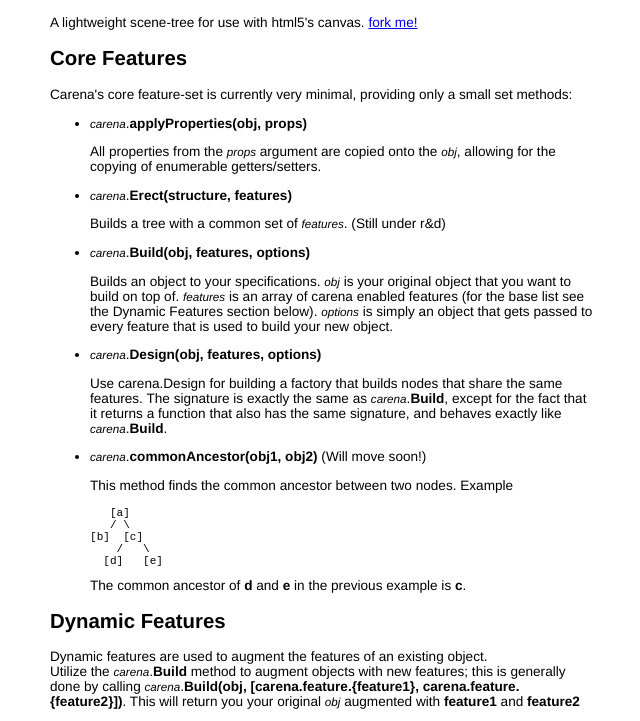
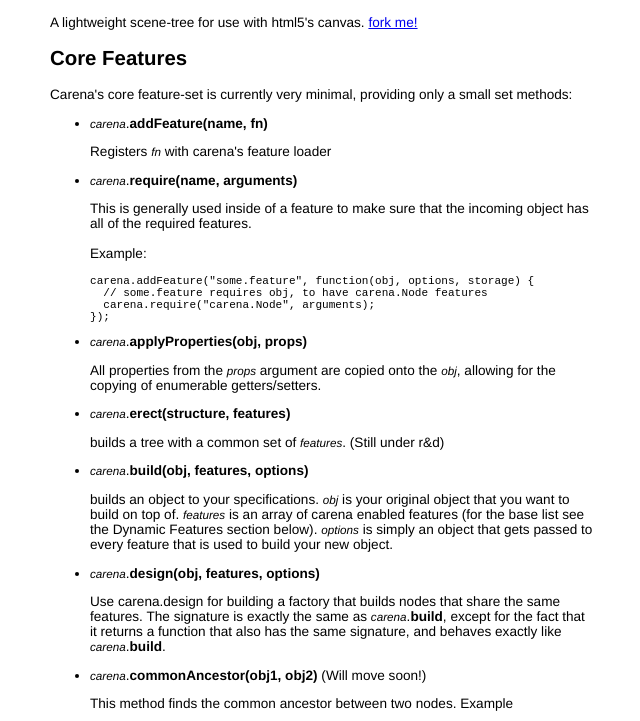
Before and after one commit to tmpvar/carena, a plain HTML site: page index.html in a window 1280 px wide. Shown: the part 35-756 px from the top of the page, without its empty margins (318-958 px from the left). Drawn offline with Linux system fonts and the light colour scheme.

Commit message:
documentation for addFeature and require

```diff
--- a/index.html
+++ b/index.html
@@ -32,24 +32,41 @@
     <p>
       Carena's core feature-set is currently very minimal, providing only a small set methods:
       <ul>
+        <li><em>carena</em>.<strong>addFeature(name, fn)</strong>
+          <p>
+            Registers <em>fn</em> with carena's feature loader
+          </p>
+        </li>
+        <li><em>carena</em>.<strong>require(name, arguments)</strong>
+          <p>
+            This is generally used inside of a feature to make sure that the incoming object has all of the required features.
+            <br /><br />
+            Example:
+          </p>
+          <pre>
+carena.addFeature("some.feature", function(obj, options, storage) {
+  // some.feature requires obj, to have carena.Node features
+  carena.require("carena.Node", arguments);
+});</pre>
+        </li>
         <li><em>carena</em>.<strong>applyProperties(obj, props)</strong>
           <p>
             All properties from the <em>props</em> argument are copied onto the <em>obj</em>, allowing for the copying of enumerable getters/setters.
           </p>
         </li>
-        <li><em>carena</em>.<strong>Erect(structure, features)</strong>
+        <li><em>carena</em>.<strong>erect(structure, features)</strong>
           <p>
-            Builds a tree with a common set of <em>features</em>. (Still under r&amp;d)
+            builds a tree with a common set of <em>features</em>. (Still under r&amp;d)
           </p>
         </li>
-        <li><em>carena</em>.<strong>Build(obj, features, options)</strong>
+        <li><em>carena</em>.<strong>build(obj, features, options)</strong>
           <p>
-            Builds an object to your specifications. <em>obj</em> is your original object that you want to build on top of.  <em>features</em> is an array of carena enabled features (for the base list see the Dynamic Features section below). <em>options</em> is simply an object that gets passed to every feature that is used to build your new object.
+            builds an object to your specifications. <em>obj</em> is your original object that you want to build on top of.  <em>features</em> is an array of carena enabled features (for the base list see the Dynamic Features section below). <em>options</em> is simply an object that gets passed to every feature that is used to build your new object.
           </p>
         </li>
-        <li><em>carena</em>.<strong>Design(obj, features, options)</strong>
+        <li><em>carena</em>.<strong>design(obj, features, options)</strong>
           <p>
-            Use carena.Design for building a factory that builds nodes that share the same features.  The signature is exactly the same as <em>carena</em>.<strong>Build</strong>, except for the fact that it returns a function that also has the same signature, and behaves exactly like <em>carena</em>.<strong>Build</strong>.
+            Use carena.design for building a factory that builds nodes that share the same features.  The signature is exactly the same as <em>carena</em>.<strong>build</strong>, except for the fact that it returns a function that also has the same signature, and behaves exactly like <em>carena</em>.<strong>build</strong>.
           </p>
         </li>
         <li><em>carena</em>.<strong>commonAncestor(obj1, obj2)</strong> (Will move soon!)
@@ -72,7 +89,7 @@
     <p>
       Dynamic features are used to augment the features of an existing object.
       <br />
-      Utilize the <em>carena</em>.<strong>Build</strong> method to augment objects with new features; this is generally done by calling <em>carena</em>.<strong>Build(obj, [carena.feature.{feature1}, carena.feature.{feature2}])</strong>.  This will return you your original <em>obj</em> augmented with <strong>feature1</strong> and <strong>feature2</strong><br />
+      Utilize the <em>carena</em>.<strong>build</strong> method to augment objects with new features; this is generally done by calling <em>carena</em>.<strong>build(obj, [carena.feature.{feature1}, carena.feature.{feature2}])</strong>.  This will return you your original <em>obj</em> augmented with <strong>feature1</strong> and <strong>feature2</strong><br />
       <br />
       Built objects contain a <em>node</em>.<strong>dehydrate</strong>() method, which makes it really simple to serialize the tree.<br />
       <br />
```
